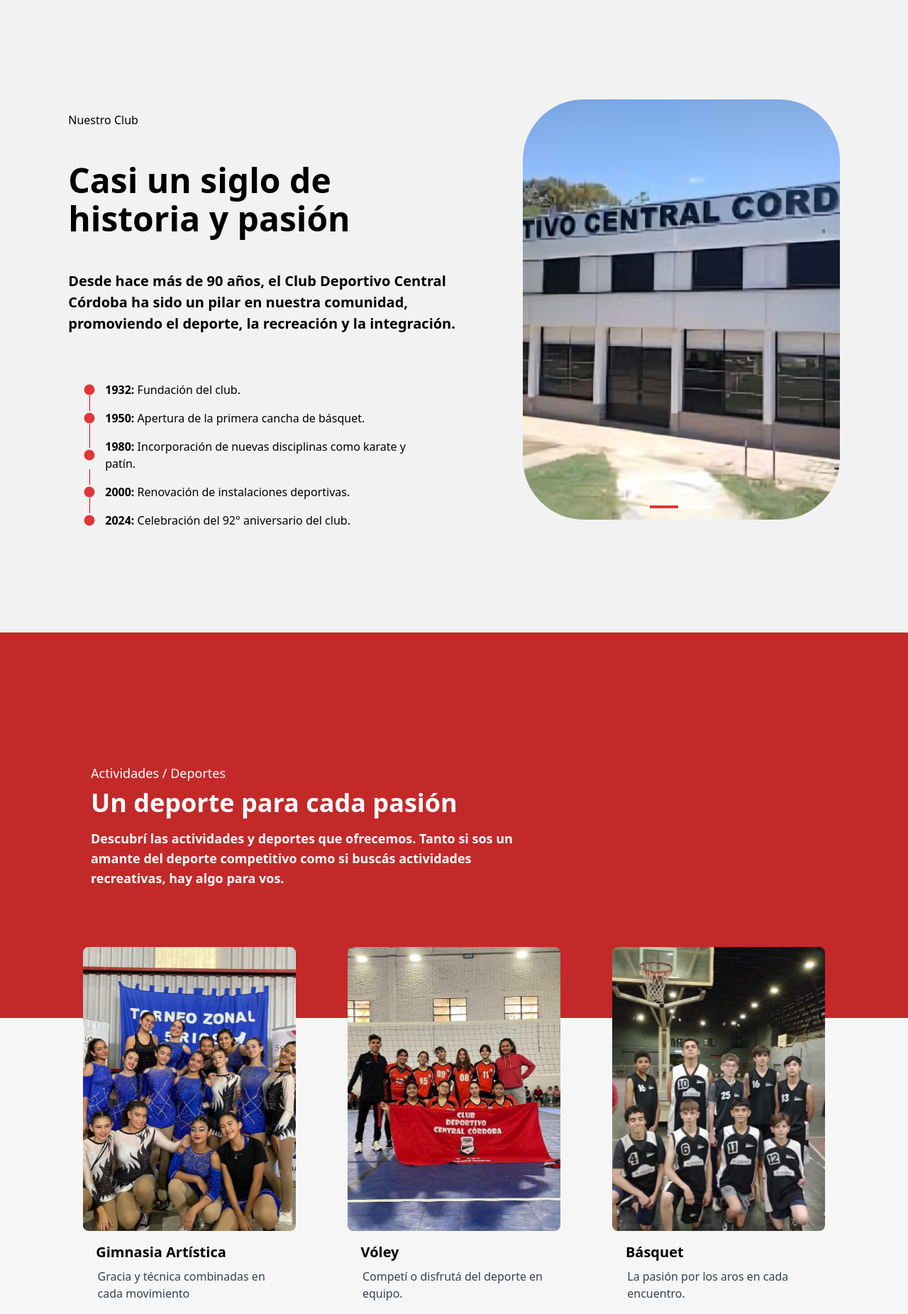
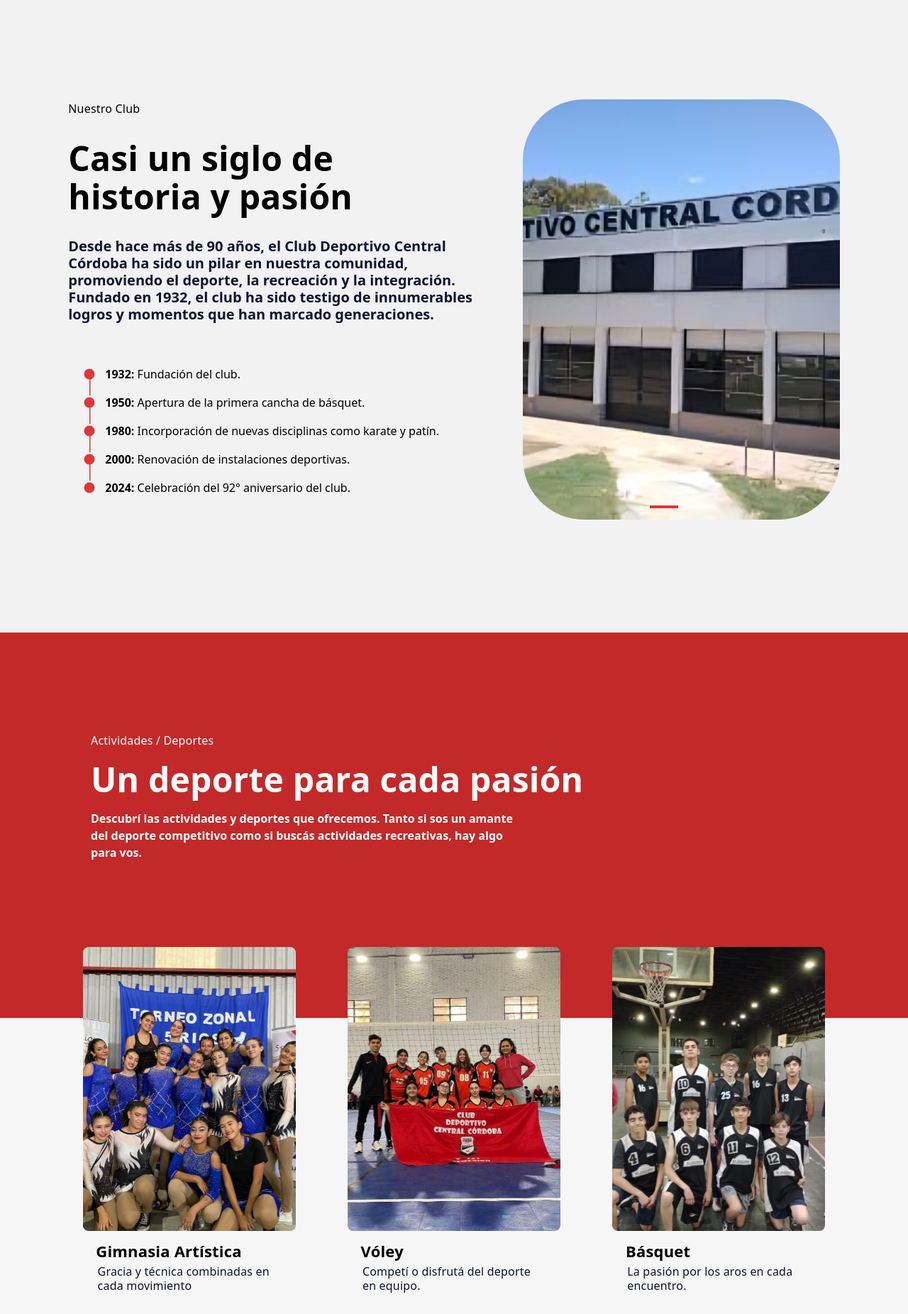
Before and after one commit to AgustinMateos/clubdeportivocordoba, a Next.js app: page / in a window 1280 px wide. Shown: the part 820-2671 px from the top of the page at 71% size. Built offline with nearby package versions, Linux system fonts and the light colour scheme.

Commit message:
historia actividades

```diff
--- a/src/components/Actividades.jsx
+++ b/src/components/Actividades.jsx
@@ -123,10 +123,10 @@
     <div id="actividades" className="min-h-screen">
   {/* Sección roja */}
   <div className="bg-[#C32929] py-12 flex justify-center relative h-[543px]">
-    <div className="text-white w-[80%] flex flex-col justify-center">
-      <p className="text-lg font-medium">Actividades / Deportes</p>
-      <h3 className="text-4xl font-bold mt-2">Un deporte para cada pasión</h3>
-      <p className="mt-4 text-lg w-[100%] sm:w-[60%] font-semibold">
+    <div className="text-white w-[70%] sm:w-[80%] flex flex-col h-[350px] justify-center sm:justify-center">
+      <p className="pt-4 leading-[24px] text-[16px] tracking-[0.2px] font-medium">Actividades / Deportes</p>
+      <h3 className="text-[32px] sm:text-[48px] font-bold leading-[38px] sm:leading-[54px]  tracking-[0.2px] pt-4 w-full sm:w-[70%]">Un deporte para cada pasión</h3>
+      <p className="mt-4 text-[16px] w-[100%] sm:w-[60%] font-semibold">
         Descubrí las actividades y deportes que ofrecemos. Tanto si sos un amante del deporte competitivo como si buscás actividades recreativas, hay algo para vos.
       </p>
     </div>
@@ -163,10 +163,10 @@
               </p>
             </div>
           </div>
-          <h4 className="w-[77%] text-xl font-semibold mt-4">
+          <h4 className="w-[100%] sm:w-[77%]  font-semibold mt-4 text-[22px]  leading-[24px]  tracking-[0.2px]">
             {actividad.nombre}
           </h4>
-          <p className="w-[85%] mt-2 text-gray-700 px-4">
+          <p className="w-[100%] sm:w-[85%] mt-2 text-[#101232] px-[0px] sm:px-4 font-normal text-[16px]  leading-[19.5px]  tracking-[0.2px]">
             {actividad.descripcion}
           </p>
         </div>
@@ -228,20 +228,20 @@
            <p>Tel: {actividades[isModalOpen].telefono}</p>
          </div>
        </div>
-       <table className="min-w-full table-auto border-collapse">
-         <thead>
+       <table className="min-w-full table-auto  rounded-[8px]">
+         <thead className="bg-[#D4D4D4F2] ">
            <tr>
-             <th className="border px-0 py-0 sm:px-4 sm:py-2">Categoría</th>
-             <th className="border px-0 py-0 sm:px-4 sm:py-2">Horario</th>
-             <th className="border px-0 py-0 sm:px-4 sm:py-2">Socios</th>
-             <th className="border px-0 py-0 sm:px-4 sm:py-2">No Socios</th>
+             <th className=" py-0 sm:px-4 sm:py-2">Categoría</th>
+             <th className=" py-0 sm:px-4 sm:py-2">Horario</th>
+             <th className=" py-0 sm:px-4 sm:py-2">Socios</th>
+             <th className=" py-0 sm:px-4 sm:py-2">No Socios</th>
            </tr>
          </thead>
-         <tbody>
+         <tbody className="bg-[#F2F1F1]">
            {actividades[isModalOpen].tablaDatos.map((fila, filaIndex) => (
              <tr key={filaIndex}>
                {fila.map((dato, colIndex) => (
-                 <td key={colIndex} className="border px-0 py-0 sm:px-4 sm:py-2 text-center">
+                 <td key={colIndex} className="px-0 py-0 sm:px-4 sm:py-2 text-center">
                    {dato}
                  </td>
                ))}
--- a/src/components/Historia.jsx
+++ b/src/components/Historia.jsx
@@ -31,33 +31,33 @@
   }, [images.length]);
 
   return (
-    <div  id="nuestroClub" className="w-full min-h-[100vh] sm:h-[911px] bg-[#F2F2F2] flex justify-center">
-      <div className="w-[90%] flex flex-col sm:flex-row items-center justify-around">
+    <div  id="nuestroClub" className="w-full h-[1381px] sm:h-[911px] bg-[#F2F2F2] flex justify-center">
+      <div className="w-[90%] flex flex-col sm:flex-row items-center justify-center sm:justify-around">
         {/* Sección de texto con los eventos */}
         <div className="w-full sm:w-[50%] h-auto sm:h-[650px] flex flex-col justify-between relative">
-          <div className="h-[60%] flex justify-evenly flex-col w-full pb-4 sm:pb-0">
-            <h3 className="pt-4">Nuestro Club</h3>
-            <h4 className="text-[36px] sm:text-[48px] font-bold leading-[44px] sm:leading-[54px] pt-4 w-full sm:w-[70%]">
+          <div className="h-[400px] sm:h-[60%] flex justify-evenly flex-col w-full pb-4 sm:pb-0">
+            <h3 className="pt-4 leading-[24px] text-[16px] tracking-[0.2px] font-medium ">Nuestro Club</h3>
+            <h4 className="text-[32px] sm:text-[48px] font-bold leading-[38px] sm:leading-[54px]  tracking-[0.2px] pt-4 w-full sm:w-[70%]">
               Casi un siglo de historia y pasión
             </h4>
-            <p className="pt-4 w-full font-semibold text-[18px] sm:text-[20px]">
-              Desde hace más de 90 años, el Club Deportivo Central Córdoba ha sido un pilar en nuestra comunidad, promoviendo el deporte, la recreación y la integración.
+            <p className="pt-4 w-full sm:w-[600px] font-semibold text-[16px] leading-[24px] sm:text-[20px] text-[#101232]">
+            Desde hace más de 90 años, el Club Deportivo Central Córdoba ha sido un pilar en nuestra comunidad, promoviendo el deporte, la recreación y la integración. Fundado en 1932, el club ha sido testigo de innumerables logros y momentos que han marcado generaciones.
             </p>
           </div>
 
           {/* Mapeo de los eventos */}
-          <div className="w-[90%] relative pl-[20px]">
+          <div className="w-[100%] relative h-[316px] justify-center flex-col flex  sm:pl-[20px]">
             {eventos.map((evento, index) => (
               <div key={index} className="flex flex-row pb-4 items-center relative">
                 <Image src="/circuloHistoria.svg" width={20} height={20} alt="img" className="absolute left-0" />
-                <p className="pl-8">
-                  <span className="font-bold">{evento.year}:</span> {evento.description}
+                <p className="pl-8 font-normal">
+                  <span className="font-semibold">{evento.year}:</span> {evento.description}
                 </p>
 
                 {/* Línea roja (SVG) para conectar círculos */}
                 {index < eventos.length - 1 && (
-                  <svg className="absolute bottom-[-20px] left-[10px]" width="2" height="40">
-                    <line x1="0" y1="0" x2="0" y2="100%" stroke="red" strokeWidth="2" />
+                  <svg className="absolute bottom-[-20px] left-[9px] sm:left-[10px]" width="2" height="50">
+                    <line x1="0" y1="0" x2="0" y2="100%" stroke="#DF3737" strokeWidth="3" />
                   </svg>
                 )}
               </div>
```
